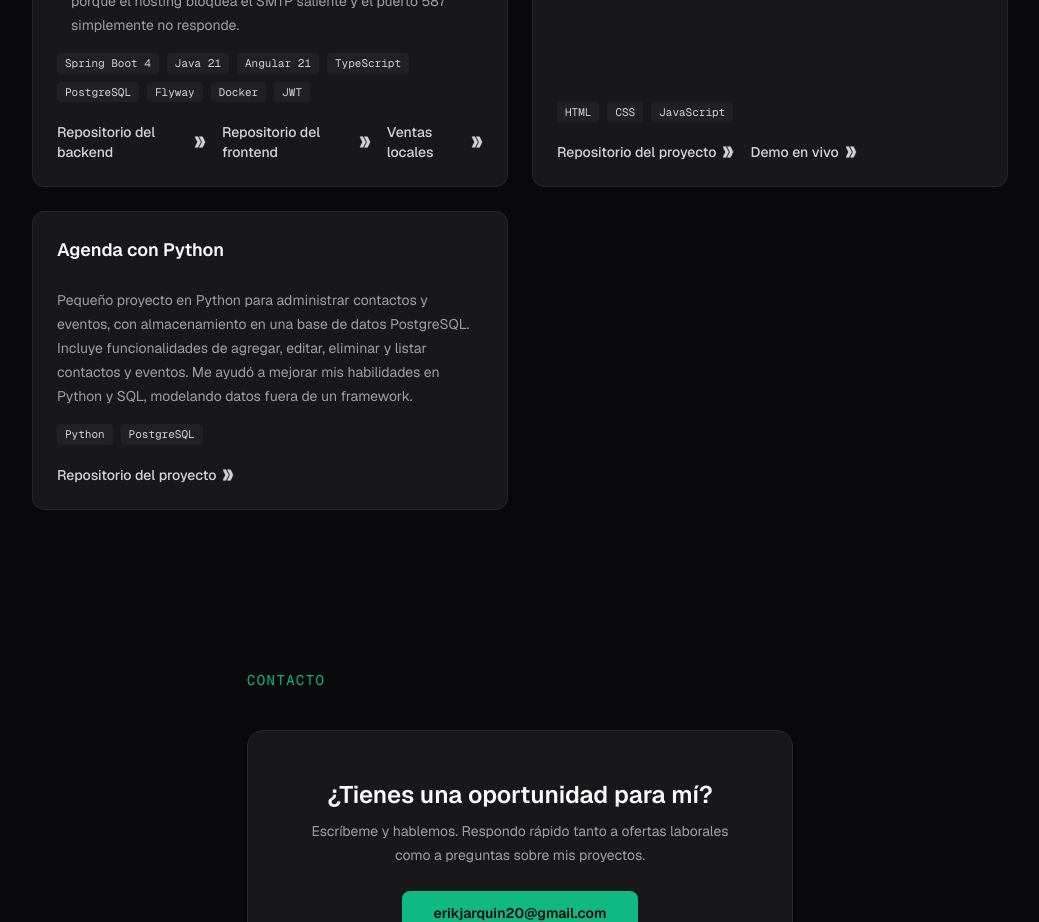
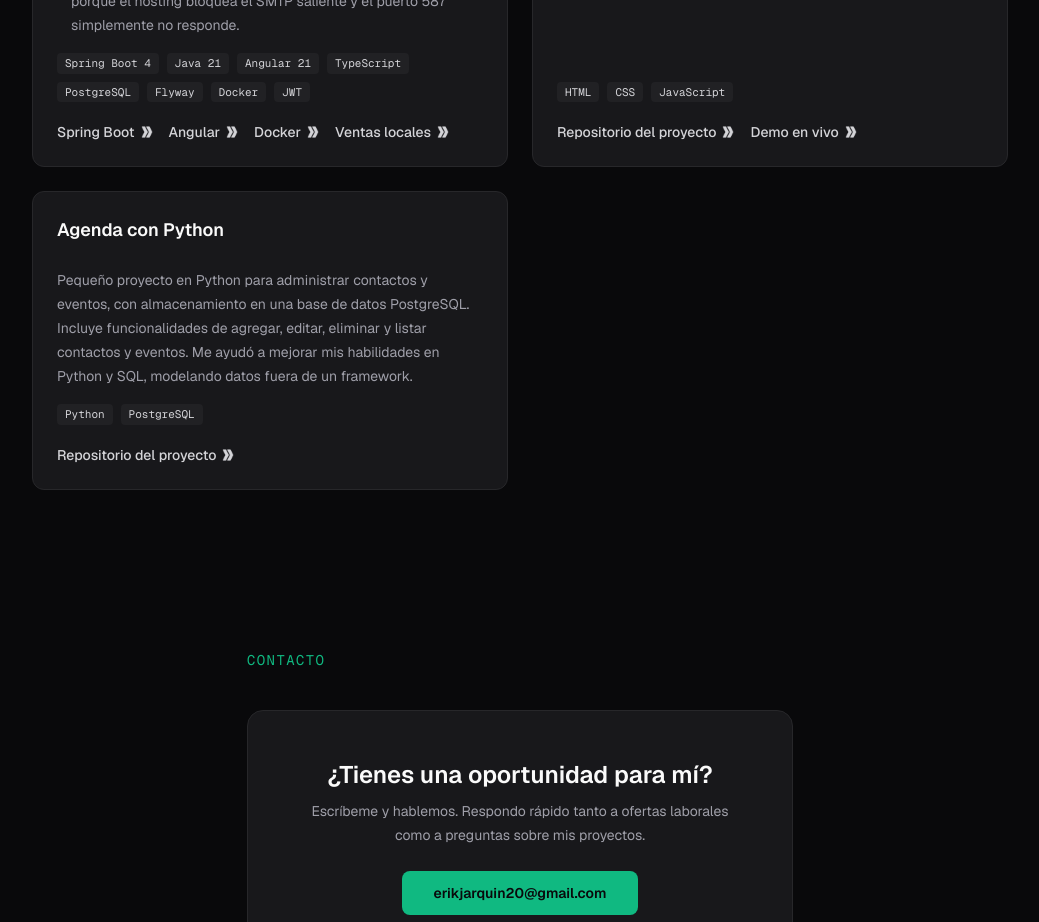
Before and after one commit to Erik-Bot23/Portafolio_web, a Next.js app: page / in a window 1280 px wide. Shown: the part 1980-2902 px from the top of the page, without its empty margins (120-1159 px from the left). Built offline with nearby package versions, Linux system fonts and the light colour scheme.

Commit message:
Agregar docker

```diff
--- a/src/components/ProjectCard.tsx
+++ b/src/components/ProjectCard.tsx
@@ -90,7 +90,7 @@ export default function ProjectCard({ project }: ProjectCardProps) {
             rel="noopener noreferrer"
             className= {`${LINK} text-zinc-300 hover:text-accent`}
           >
-            Repositorio del backend
+            Spring Boot
             <Arrow/>
           </a>
         )}
@@ -101,7 +101,18 @@ export default function ProjectCard({ project }: ProjectCardProps) {
             rel="noopener noreferrer"
             className= {`${LINK} text-zinc-300 hover:text-accent`}
           >
-            Repositorio del frontend
+            Angular
+            <Arrow/>
+          </a>
+        )}
+        {project.githubRepo3 && (
+          <a
+            href= {project.githubRepo3}
+            target="_blank"
+            rel="noopener noreferrer"
+            className= {`${LINK} text-zinc-300 hover:text-accent`}
+          >
+            Docker
             <Arrow/>
           </a>
         )}
--- a/src/data/projects.ts
+++ b/src/data/projects.ts
@@ -17,6 +17,7 @@ export type Project = {
   github?: string;
   githubRepo1?: string;
   githubRepo2?: string;
+  githubRepo3?: string;
   demo?: string;
   demo1?: string;
   demo2?: string;
@@ -50,6 +51,7 @@ export const projects: Project[] = [
     // Reemplaza con tu repositorio y tu demo (si la tienes)
     githubRepo1: "https://github.com/ErikSvardook/Compras-Backend.git",
     githubRepo2: "https://github.com/ErikSvardook/Compras-Frontend-local.git",
+    githubRepo3: "https://github.com/ErikSvardook/Compras-Docker.git",
     demo1: "https://comprasangular.netlify.app",
     featured: true,
   },
```
